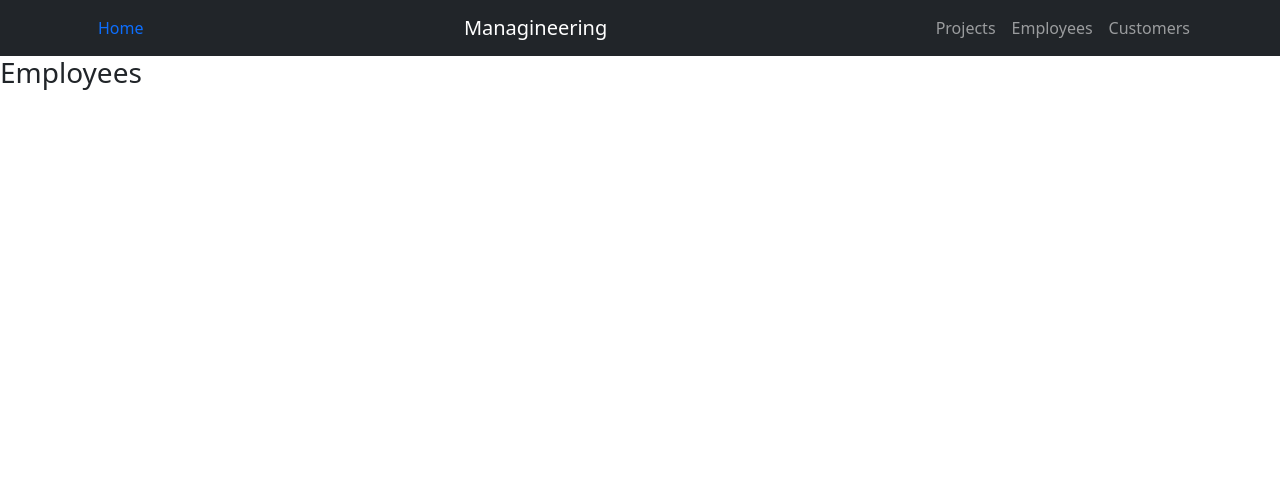
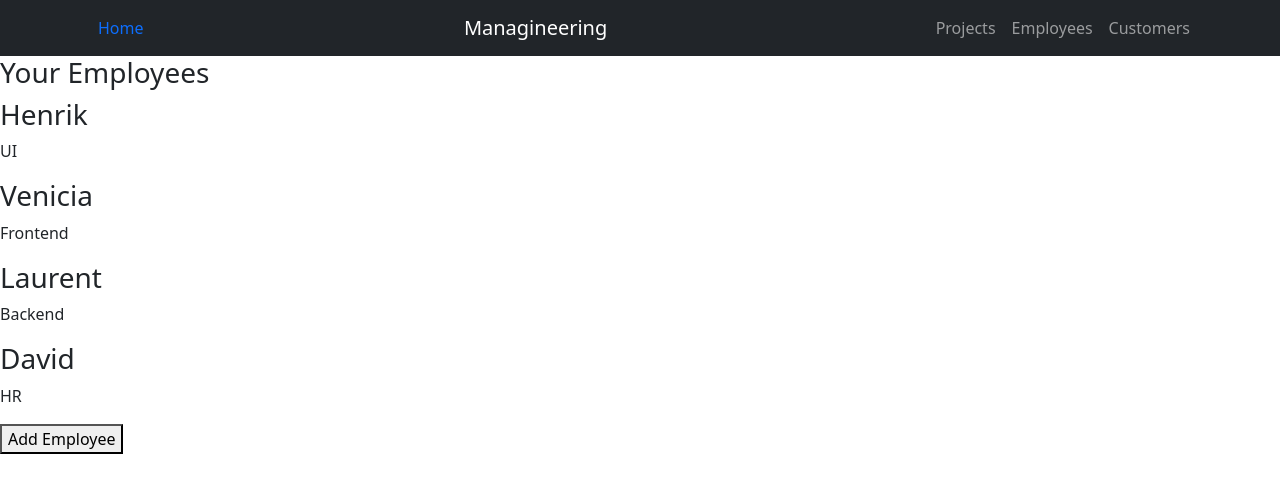
Before and after one commit to LaurentBaj/PGR305_Arbeidskrav, a React (Create React App) app: page /employees in a window 1280 px wide. Shown: the top 492 px of the page. Built offline with nearby package versions, Linux system fonts and the light colour scheme; the HTML template or start-up script is replaced by a standard one.

Commit message:
Added default employees

```diff
--- /dev/null
+++ b/src/components/employees/EmployeeItem.tsx
@@ -0,0 +1,16 @@
+import {FC} from "react";
+import {IEmployee} from "../../interfaces/interfaces";
+
+const EmployeeItem:FC<IEmployee> = ({name, job_desc}) => {
+    return (
+        <>
+            <article>
+                <h3>{name}</h3>
+                <p>{job_desc}</p>
+            </article>
+        </>
+    )
+}
+
+
+export default EmployeeItem
--- /dev/null
+++ b/src/components/employees/EmployeeList.tsx
@@ -0,0 +1,25 @@
+import {FC, useState} from "react";
+import {IEmployee} from "../../interfaces/interfaces";
+import EmployeeItem from "./EmployeeItem";
+
+const EmployeeList: FC = () => {
+    const [employee] = useState<Array<IEmployee>>(
+        [
+            {name: "Henrik", job_desc: "UI"},
+            {name: "Venicia", job_desc: "Frontend"},
+            {name: "Laurent", job_desc: "Backend"},
+            {name: "David", job_desc: "HR"},
+        ]
+    )
+    return (
+        <>
+            {
+                employee.map( (employee) => {
+                    return <EmployeeItem name={employee.name} job_desc={employee.job_desc} />
+                })
+            }
+        </>
+    )
+}
+
+export default EmployeeList
--- /dev/null
+++ b/src/interfaces/interfaces.ts
@@ -0,0 +1,4 @@
+export interface IEmployee {
+    name: string;
+    job_desc: string
+}
--- a/src/pages/Employees.tsx
+++ b/src/pages/Employees.tsx
@@ -1,11 +1,13 @@
 import {FC} from "react";
-
+import EmployeeList from "../components/employees/EmployeeList";
 
 const Employees:FC = () => {
     return (
         <>
             <section>
-                <h3>Employees</h3>
+                <h3>Your Employees</h3>
+                <EmployeeList />
+                <button>Add Employee</button>
             </section>
         </>
     )
```
